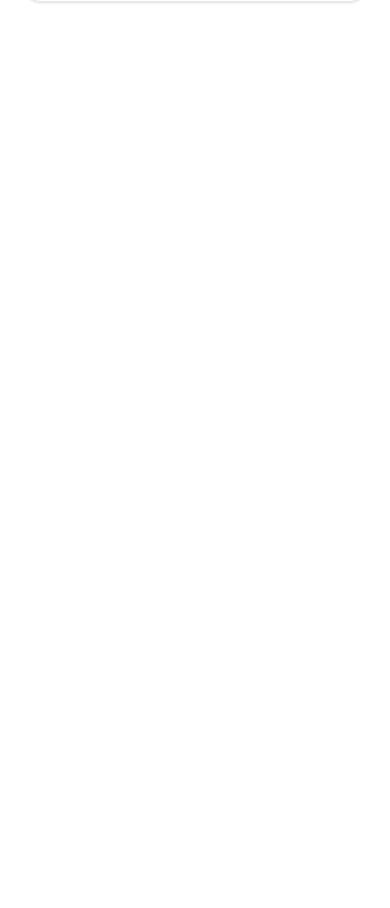
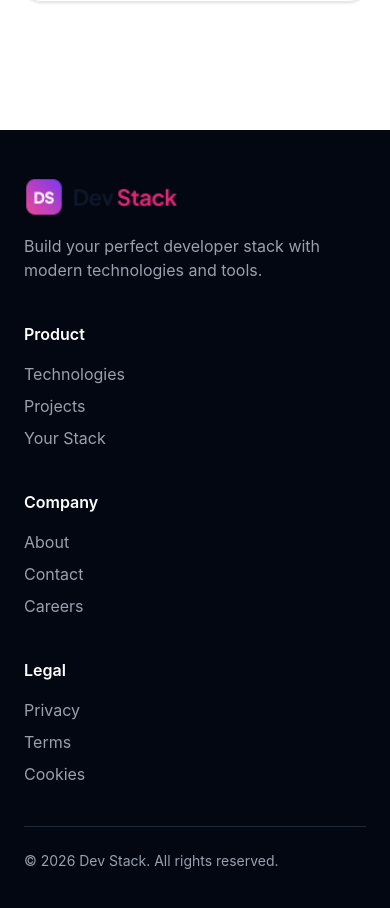
Before and after one commit to fatemakhatun21/B14-A05-DevStack, a React (Vite) app: page / in a window 390 px wide. Shown: the part 4943-5851 px from the top of the page. Before the commit the page ends 5009 px from the top, so only its background shows below. Built offline with nearby package versions, Linux system fonts and the light colour scheme.

Commit message:
add responsive footer section

```diff
--- a/src/App.jsx
+++ b/src/App.jsx
@@ -1,12 +1,14 @@
 import Navbar from "./components/Navbar";
 import Hero from "./components/Hero";
 import Technologies from "./components/Technologies";
+import Footer from "./components/Footer";
 function App() {
   return (
     <div>
       <Navbar />
       <Hero/>
       <Technologies/>
+      <Footer/>
     </div>
   );
 }
--- /dev/null
+++ b/src/components/Footer.jsx
@@ -0,0 +1,39 @@
+import logo from "../assets/logo-text.png";
+
+const Footer = () => {
+  return (
+    <footer className="bg-gray-950 text-white mt-16">
+      <div className="max-w-7xl mx-auto px-6 py-12">
+        <div className="grid grid-cols-1 md:grid-cols-2 lg:grid-cols-4 gap-10">
+          <div>
+            <img src={logo} alt="Dev Stack Logo" className="h-10 w-auto"/>
+            <p className="text-gray-400 mt-4">Build your perfect developer stack with modern technologies and tools.</p>
+          </div>
+        <div>
+            <h3 className="font-semibold mb-4">Product</h3>
+            <div className="flex flex-col gap-2 text-gray-400">
+                <a href="#">Technologies</a> <a href="#">Projects</a> <a href="#">Your Stack</a>
+            </div>
+        </div>
+        <div>
+            <h3 className="font-semibold mb-4">Company</h3>
+            <div className="flex flex-col gap-2 text-gray-400">
+                <a href="#">About</a> <a href="#">Contact</a> <a href="#">Careers</a>
+            </div>
+        </div>
+        <div>
+            <h3 className="font-semibold mb-4">Legal</h3>
+            <div className="flex flex-col gap-2 text-gray-400">
+                <a href="#">Privacy</a> <a href="#">Terms</a> <a href="#">Cookies</a>
+            </div>
+        </div>
+      </div>
+        <div className="border-t border-gray-800 mt-10 pt-6 text-sm text-gray-400">
+            <p>© 2026 Dev Stack. All rights reserved.</p>
+        </div>
+     </div>
+    </footer>
+  );
+};
+
+export default Footer;
```
